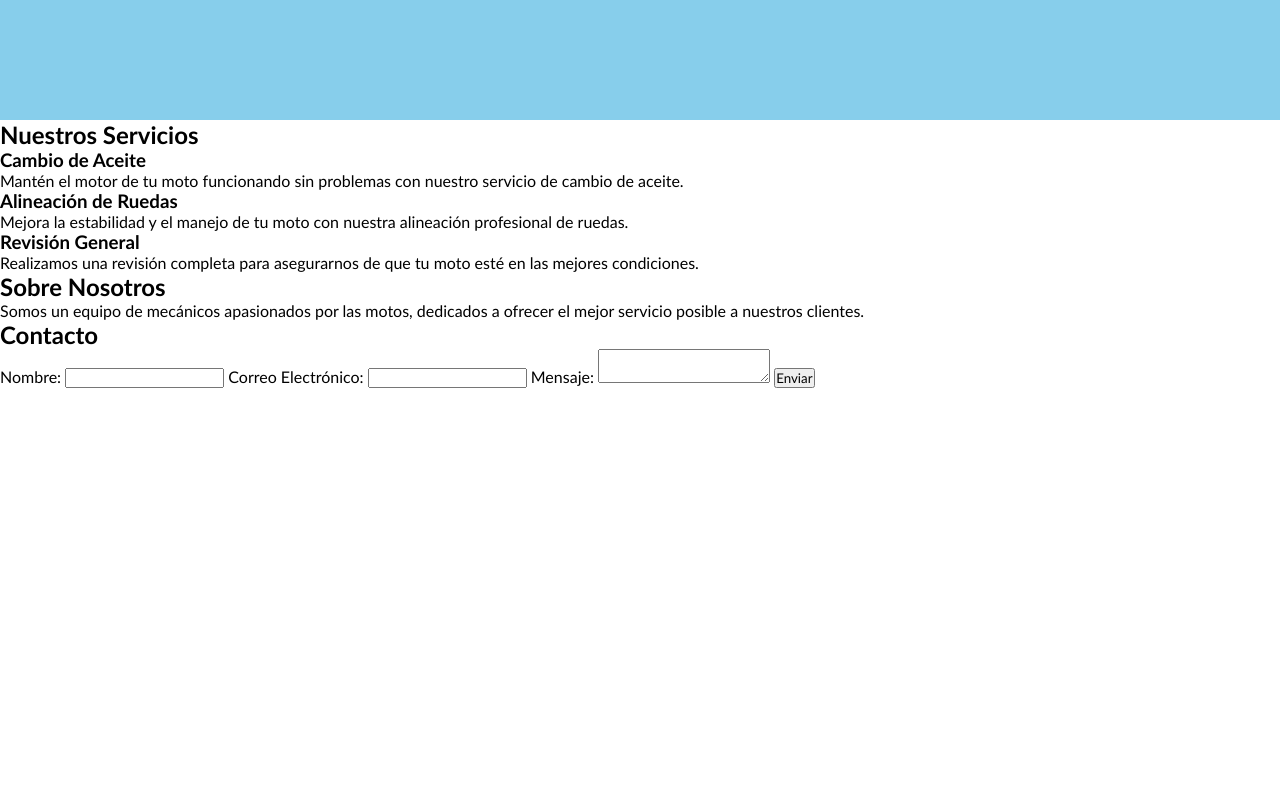
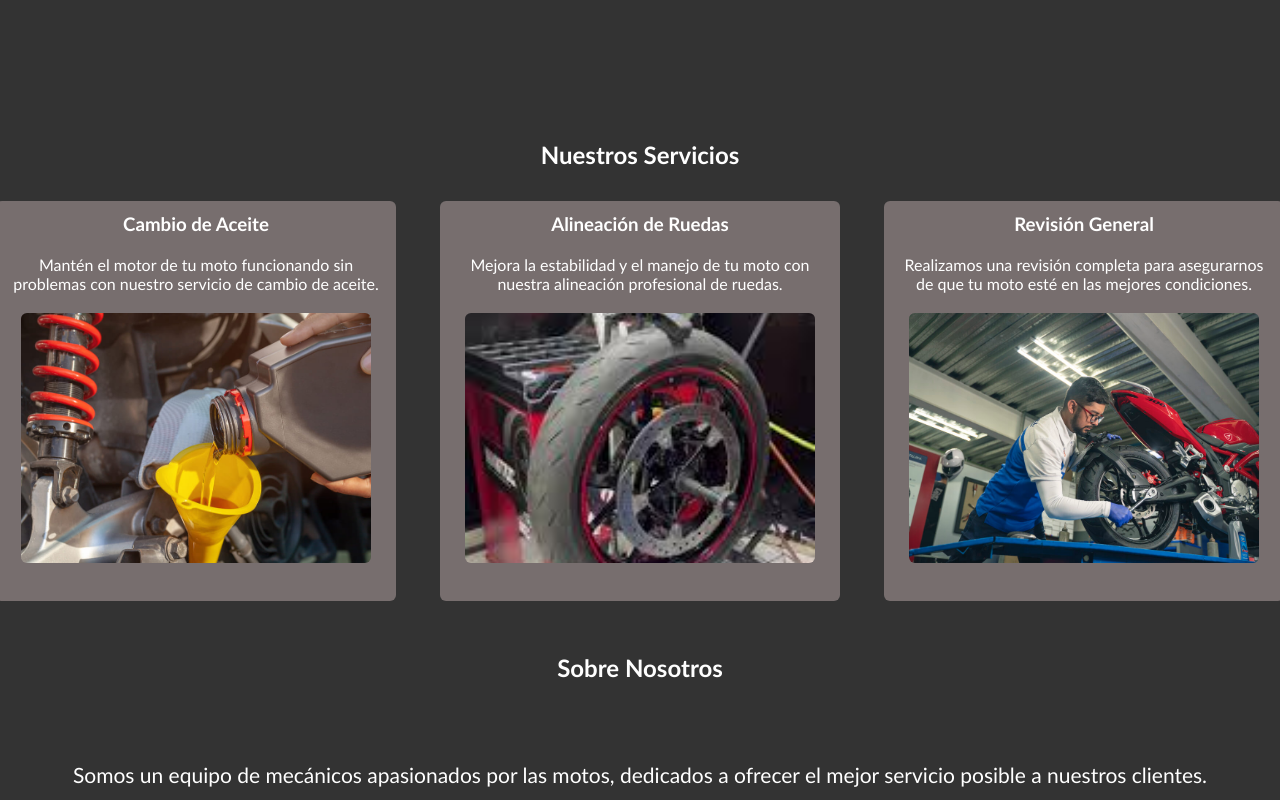
Before and after one commit to Neo3691102/chatbot-basico, a website: page index.html in a window 1280 px wide. Shown: the part 700-1500 px from the top of the page. Before the commit the page ends 1088 px from the top, so only its background shows below. Drawn offline with Linux system fonts and the light colour scheme.

Commit message:
Se agrega dentro del footer la seccion de servicios, sobre nosotros y contacto

```diff
--- a/index.html
+++ b/index.html
@@ -12,7 +12,7 @@
         <img src="assets/iconomoto.jpg" alt="icono moto" />
         <ul>
           <li>Servicios</li>
-          <li>Sobre nosotros</li>
+          <li>Sobre Nosotros</li>
           <li>Contacto</li>
         </ul>
       </nav>
@@ -41,41 +41,48 @@
           </div>
         </div>
       </section>
+    </main>
 
-      <section class="services">
-        <h2>Nuestros Servicios</h2>
-        <div class="service-card">
+    <footer>
+      <h2>Nuestros Servicios</h2>
+      <section class="servicios">
+        <div class="servicios__card">
           <h3>Cambio de Aceite</h3>
           <p>
             Mantén el motor de tu moto funcionando sin problemas con nuestro
             servicio de cambio de aceite.
           </p>
+          <img src="assets/cambiar-aceite-moto.jpg" alt="cambio aceite" />
         </div>
-        <div class="service-card">
+        <div class="servicios__card">
           <h3>Alineación de Ruedas</h3>
           <p>
             Mejora la estabilidad y el manejo de tu moto con nuestra alineación
             profesional de ruedas.
           </p>
+          <img src="assets/alineacion.jpeg" alt="alineacion y balanceo" />
         </div>
-        <div class="service-card">
+
+        <div class="servicios__card">
           <h3>Revisión General</h3>
           <p>
             Realizamos una revisión completa para asegurarnos de que tu moto
             esté en las mejores condiciones.
           </p>
+          <img src="assets/rev.jpg" alt="revision general" />
         </div>
       </section>
 
-      <section class="about-us">
+      <section class="sobrenosotros">
         <h2>Sobre Nosotros</h2>
         <p>
           Somos un equipo de mecánicos apasionados por las motos, dedicados a
           ofrecer el mejor servicio posible a nuestros clientes.
         </p>
+        <img src="assets/equipo.jpg" alt="equipo de mecanicos" />
       </section>
 
-      <section class="contact">
+      <section class="contacto">
         <h2>Contacto</h2>
         <form action="#">
           <label for="name">Nombre:</label>
@@ -90,6 +97,6 @@
           <button type="submit">Enviar</button>
         </form>
       </section>
-    </main>
+    </footer>
   </body>
 </html>
--- /dev/null
+++ b/styles/components/_footer.scss
@@ -0,0 +1,111 @@
+footer{
+    width: 100%;
+    height: auto;
+    background-color: #333;
+    color: white;
+    display: flex;
+    flex-direction: column;
+    justify-content: center;
+    align-items: center;
+
+    h2{
+        margin: 20px;
+    }
+
+    .servicios{
+
+        display: grid;
+        grid-template-columns: 1fr 1fr 1fr;
+        gap: 20px;
+
+
+        &__card{
+            width: 400px;
+            height: 400px;
+
+            background-color: #776e6e;
+            margin: 12px;
+            padding: 12px;
+            border-radius: 6px;
+            display: flex;
+            flex-direction: column;
+            text-align: center;
+
+
+            gap: 20px;
+            img{
+                width: 350px;
+                height: 250px;
+                object-fit: cover;
+                border-radius: 6px;
+                margin: 0 auto;
+            }
+        }
+    }
+
+    .sobrenosotros{
+        margin: 20px;
+        text-align: center;
+        display: flex;
+        flex-direction: column;
+        gap: 60px;
+        p{
+            font-size: 21px;
+        }
+        img{
+            width: 500px;
+            height: 300px;
+            margin: 0 auto;
+            object-fit: cover;
+            border-radius: 6px;
+        }
+    }
+
+    .contacto{
+        margin: 20px;
+        text-align: center;
+        display: flex;
+        flex-direction: column;
+        gap: 20px;
+
+        form{
+            display: flex;
+            flex-direction: column;
+            gap: 20px;
+            align-items: center;
+
+            input, textarea{
+                font-size: 1rem;
+                border: none;
+                border-radius: 5px;
+                width: 400px;
+                padding: 10px;
+            }
+
+            button{
+                font-size: 1rem;
+                border: none;
+                border-radius: 5px;
+                background-color: white;
+                cursor: pointer;
+                &:hover{
+                    background-color: lightgray;
+                    padding: 10px 20px;
+                }
+            }
+        }
+
+        p{
+            font-size: 21px;
+        }
+
+        a{
+            color: white;
+            text-decoration: none;
+            font-size: 21px;
+            &:hover{
+                text-decoration: underline;
+            }
+        }
+    }
+}
--- a/styles/components/_main.scss
+++ b/styles/components/_main.scss
@@ -2,24 +2,25 @@ main{
     .hero{
         width: 100%;
         height: 90vh;
-        background-color: skyblue;
+        background-color: #333;
         display: flex;
         gap: 60px;
         justify-content: center;
         align-items: center;
 
         &__image{
-            background-color: green;
+
 
             img{
                 width: 400px;
                 height: 300px;
                 object-fit: cover;
+                border-radius: 9px;
             }
         }
 
         &__content{
-            background-color: red;
+
             width: 40%;
             height: 300px;
             text-align: center;
--- a/styles/style.scss
+++ b/styles/style.scss
@@ -1,5 +1,6 @@
 @import 'components/header';
 @import 'components/main';
+@import 'components/footer';
 
 * {
     margin: 0;
```
Also changed, not shown: assets/alineacion.jpeg (added), assets/cambiar-aceite-moto.jpg (added), assets/equipo.jpg (added), assets/rev.jpg (added), styles/style.css, 1 other file.
